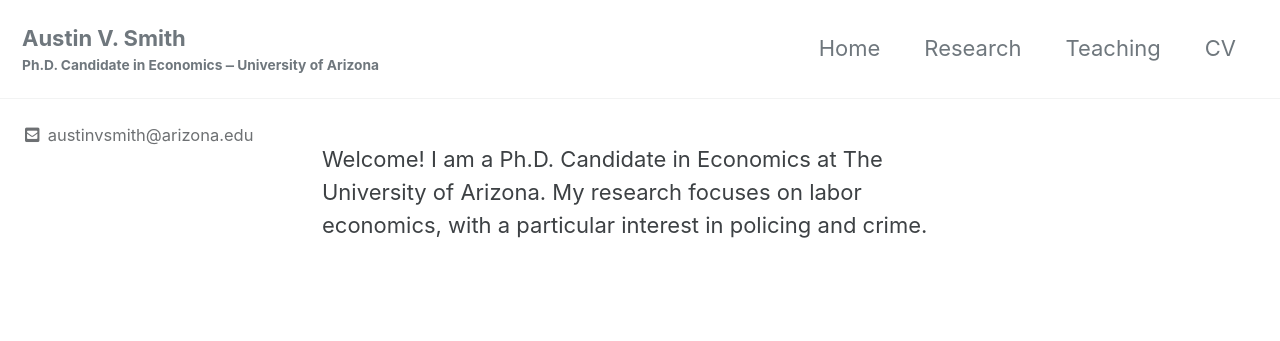
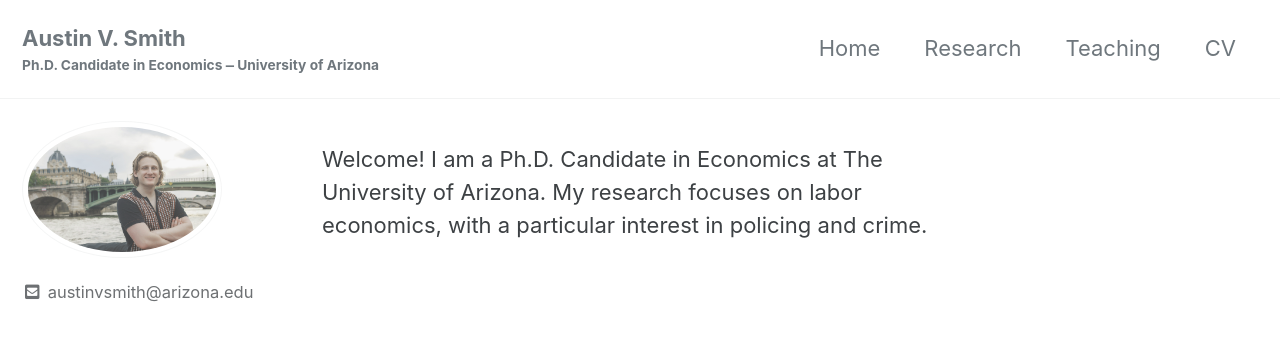
Before and after one commit to austin-v-smith-econ/austin-v-smith-econ.github.io, a Jekyll site: the page built from index.html, in a window 1280 px wide. Shown: the top 341 px of the page. Built offline with Jekyll 4.4.1, drawn with Linux system fonts in a browser that asks for light colours; cached includes are drawn as plain includes; the list of posts is cut into pages by our own code.

Commit message:
Update _config.yml

```diff
--- a/_config.yml
+++ b/_config.yml
@@ -60,7 +60,7 @@ plugins:
   - jekyll-include-cache
 
 author:
-#  avatar : "/assets/images/bio-photo.jpg"
+  avatar : "/assets/images/bio-photo.jpg"
   bio    : " "
   links:
     - label: "austinvsmith@arizona.edu"
```
